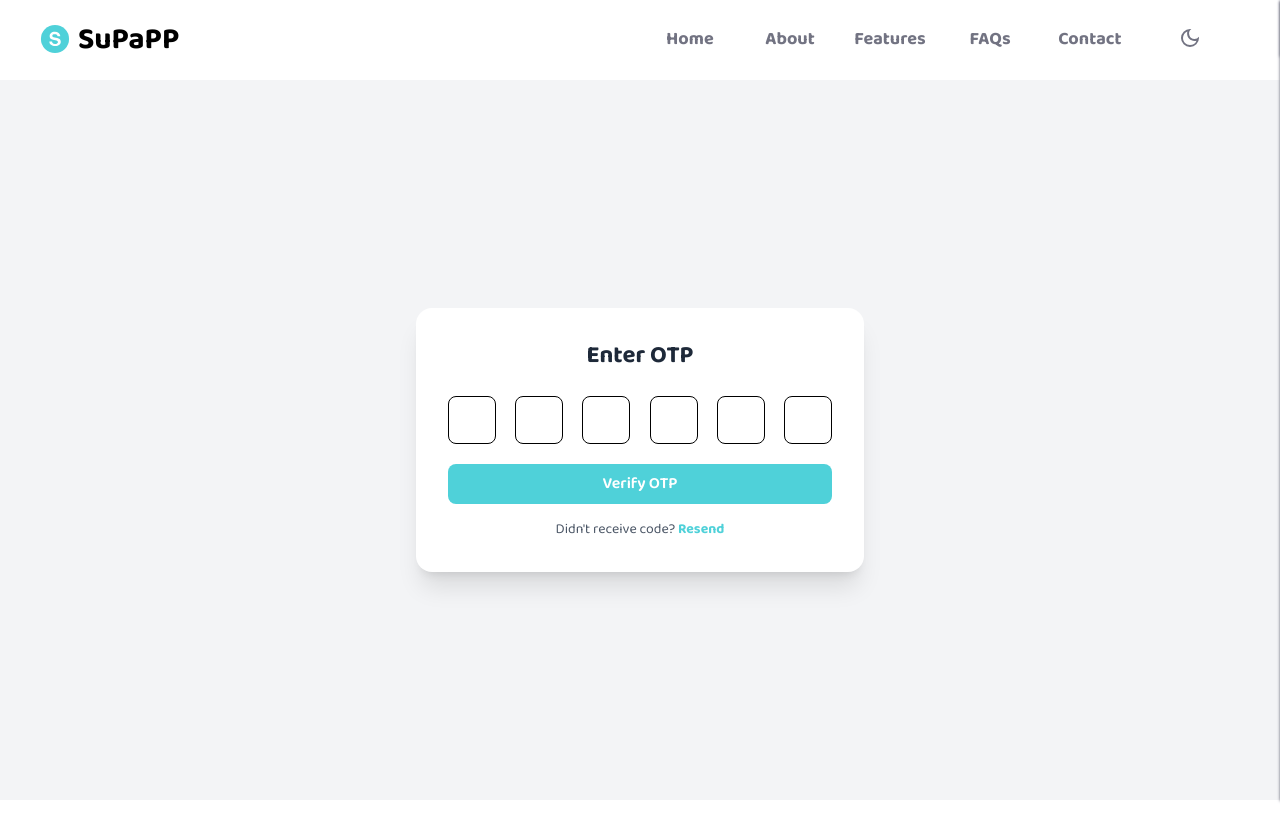
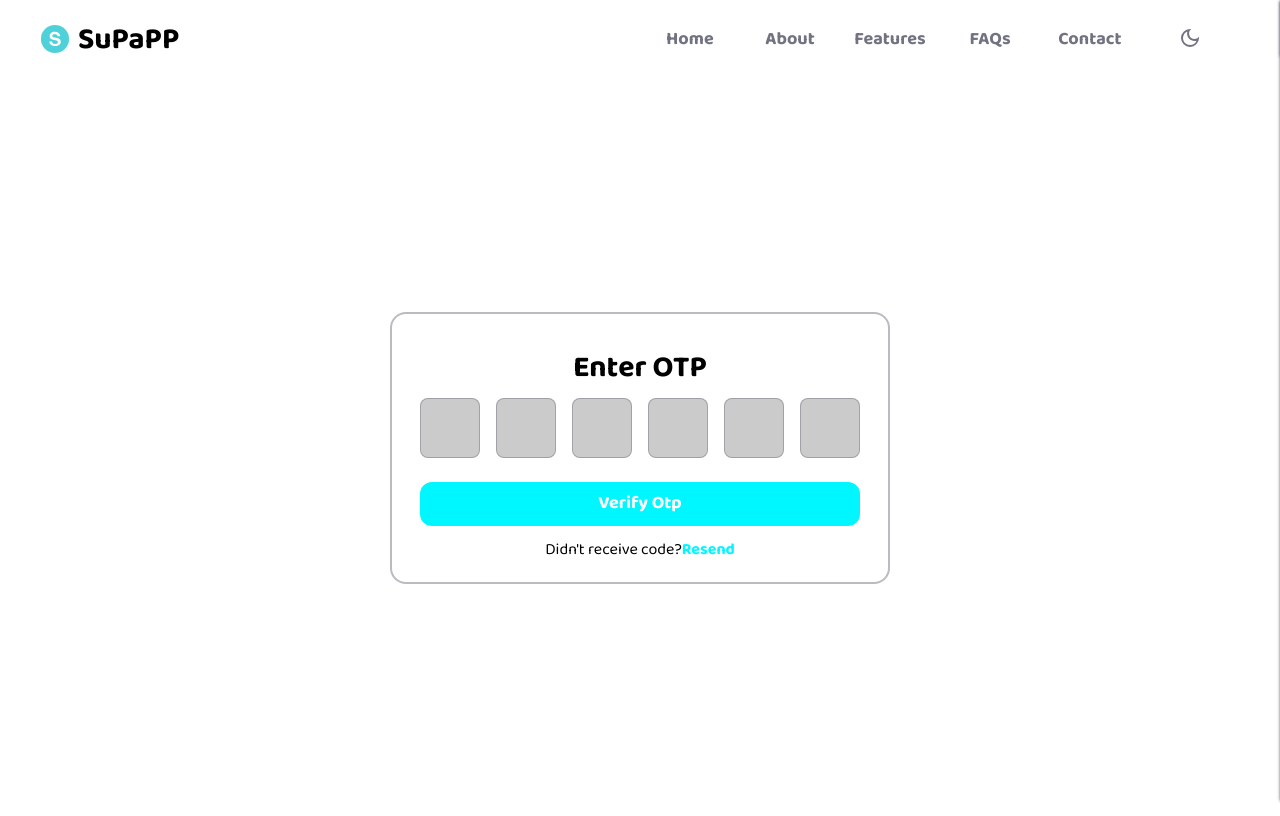
Before and after one commit to akshajrawat/SuPaPP__StudySmart, a React (Vite) app in the folder Frontend/: page /auth/otp in a window 1280 px wide. Built offline with nearby package versions, Linux system fonts and the light colour scheme.

Commit message:
Added otp login logic

```diff
--- a/Frontend/src/Layout/Main/MainLayout.jsx
+++ b/Frontend/src/Layout/Main/MainLayout.jsx
@@ -8,7 +8,7 @@ const MainLayout = () => {
   return (
     <div
       id="Home"
-      className="relative min-h-[100vh] max-w-[100vw] dark:bg-[#0a081f] md:px-7 xl:px-40 "
+      className="relative min-h-[100vh] max-w-* dark:bg-[#0a081f] md:px-7 xl:px-40 "
     >
       <Navbar />
       <main className="xl:px-5 overflow-hidden">
--- a/Frontend/src/Pages/AuthPages/Otp.jsx
+++ b/Frontend/src/Pages/AuthPages/Otp.jsx
@@ -1,45 +1,101 @@
-import React from "react";
+import React, { useEffect, useRef } from "react";
+import { useState } from "react";
+import { Link } from "react-router-dom";
 
 const Otp = () => {
+  const [otp, setOtp] = useState(Array(6).fill(""));
+
+  const inputRef = useRef([]);
+
+  useEffect(() => {
+    if (inputRef.current[0]) {
+      inputRef.current[0].focus();
+    }
+  }, []);
+
+  console.log(inputRef);
+
+  const handleChange = (e, index) => {
+    const value = e.target.value;
+
+    if (isNaN(value)) return;
+
+    const newOtp = [...otp];
+
+    newOtp[index] = value.slice(-1);
+
+    setOtp(newOtp);
+
+    if (value && index < 5 && inputRef.current[index + 1]) {
+      inputRef.current[index + 1].focus();
+    }
+    console.log(otp);
+  };
+
+  const handleClick = (params) => {};
+
+  const handleKeyDown = (e, index) => {
+    if (e.key === "Backspace") {
+      const newOtp = [...otp];
+
+      if (newOtp[index]) {
+        newOtp[index] = "";
+        setOtp(newOtp);
+      }
+
+      if (index > 0 && inputRef.current[index - 1]) {
+        inputRef.current[index - 1].focus();
+      }
+    }
+    console.log(otp);
+  };
+
+  const handleSubmit = (e) => {
+    e.preventDefault();
+  };
+
   return (
-    <div className="min-h-[90vh] flex items-center justify-center bg-gray-100 dark:bg-[#0a081f] px-4">
-      <div className="w-full max-w-md bg-white dark:bg-[#1a1a2e] p-8 rounded-2xl shadow-xl">
-        <h2 className="text-2xl font-bold mb-6 text-center text-gray-800 dark:text-white">
+    <div className="text-white flex justify-center items-center h-[calc(100vh-64px)] max-w-* px-3">
+      <form
+        className="bg-[#ffffff18] backdrop:blur-3xl rounded-2xl max-w-sm md:max-w-xl xl:max-w-2xl flex flex-col items-center gap-3 px-3 md:px-7 py-5 border-2 border-[#7273827d] dark:border-0"
+        onSubmit={handleSubmit}
+      >
+        <h1 className="text-3xl md:text-3xl text-black dark:text-white font-bold flex justify-center mt-4">
           Enter OTP
-        </h2>
-
-        <form className="space-y-5">
-          {/* OTP Input (6 boxes) */}
-          <div className="flex justify-between gap-2">
-            {Array.from({ length: 6 }).map((_, index) => (
+        </h1>
+        <div className="w-full flex justify-around items-center gap-4">
+          {otp.map((value, index) => {
+            return (
               <input
+                className="dark:bg-[#00000061] bg-[#4a4a4a49] h-[40px] w-[40px] md:w-[60px] md:h-[60px] rounded-lg outline-none border border-[#7273827d] pl-4 md:pl-6 md:text-lg"
+                ref={(input) => (inputRef.current[index] = input)}
                 key={index}
-                maxLength={1}
                 type="text"
-                className="w-12 h-12 text-center text-xl border rounded-lg dark:border-gray-600 focus:outline-none focus:ring-2 focus:ring-blue-500 dark:bg-[#0f0f1c] dark:text-white"
+                value={otp[index]}
+                onClick={(e) => handleClick(e, index)}
+                onChange={(e) => handleChange(e, index)}
+                onKeyDown={(e) => handleKeyDown(e, index)}
               />
-            ))}
-          </div>
-
-          {/* Submit */}
-          <button
-            type="submit"
-            className="w-full bg-[#4fd1d9] hover:bg-[#417678] text-white font-semibold py-2 px-4 rounded-lg transition duration-200"
-          >
-            Verify OTP
-          </button>
-        </form>
-
-        {/* Info */}
-        <p className="text-center mt-4 text-sm text-gray-600 dark:text-gray-400">
-          Didn't receive code?{" "}
-          <a href="#" className="text-[#4fd1d9] font-bold hover:underline">
+            );
+          })}
+        </div>
+        <button className="bg-[#00f7ff] hover:bg-[#6fcacd] active:bg-[#29888b] w-[100%] mt-3 py-2 rounded-xl font-bold text-lg">
+          Verify Otp
+        </button>
+        <div>
+          <span className="text-black dark:text-white">
+            Didn't receive code?
+          </span>
+          <Link className="text-[#00f7ff] font-bold hover:text-[#6fcacd] active:text-[#29888b]">
             Resend
-          </a>
-        </p>
-      </div>
+          </Link>
+        </div>
+      </form>
     </div>
   );
 };
 
 export default Otp;
+
+// #417678
+// #727382
--- a/Frontend/src/Pages/AuthPages/Register.jsx
+++ b/Frontend/src/Pages/AuthPages/Register.jsx
@@ -1,7 +1,79 @@
-import React from "react";
+import React, { useState } from "react";
 import { Link } from "react-router-dom";
+import axios from "axios";
+import { useNavigate } from "react-router-dom";
+import { ErrorMessage, LoadingSpinner } from "../../Components/Ui/Messages";
 
 const Register = () => {
+  // defining
+  const navigate = useNavigate();
+  const [loading, setLoading] = useState(false);
+
+  const [error, setError] = useState({
+    error: "",
+    status: false,
+  });
+  const [user, setUser] = useState({
+    username: "",
+    email: "",
+    password: "",
+  });
+
+  // funtion which handle change of input
+  const handleChange = (e) => {
+    setUser((prev) => ({
+      ...prev,
+      [e.target.name]: e.target.value,
+    }));
+    console.log(user);
+  };
+
+  // handling the submition of the form
+
+  const handleSubmit = async (e) => {
+    e.preventDefault();
+    setLoading(true);
+    setError({
+      error: "",
+      status: false,
+    });
+
+    // throws error if any of the field is missing
+    if (!user.username || !user.email || !user.password) {
+      setLoading(false);
+      setError({
+        error: "All fields are mandatory",
+        status: true,
+      });
+    }
+
+    // sending post request
+    try {
+      const response = await axios.post(
+        "http://localhost:3000/SuPaPP/auth/register",
+        user
+      );
+      setLoading(false);
+      localStorage.setItem("email", email);
+      setUser({ username: "", email: "", password: "" });
+      if (response.status === 201) {
+        navigate("/auth/otp");
+      } else {
+        setError({
+          error: response.data.message || "Failed to send message",
+          status: true,
+        });
+        throw new Error(response.data.message);
+      }
+    } catch (error) {
+      setLoading(false);
+      setError({
+        error: error.response?.data?.message || "Something went wrong!",
+        status: true,
+      });
+    }
+  };
+
   return (
     <div className="min-h-[90vh] flex items-center justify-center bg-gray-100 dark:bg-[#0a081f] px-4">
       <div className="w-full max-w-md bg-white dark:bg-[#1a1a2e] p-8 rounded-2xl shadow-xl">
@@ -9,7 +81,7 @@ const Register = () => {
           Create an Account
         </h2>
 
-        <form className="space-y-5">
+        <form onSubmit={handleSubmit} className="space-y-5">
           {/* Username */}
           <div>
             <label
@@ -20,8 +92,10 @@ const Register = () => {
             </label>
             <input
               type="text"
-              id="username"
+              name="username"
               placeholder="Enter username"
+              value={user.username}
+              onChange={handleChange}
               className="w-full px-4 py-2 rounded-lg border dark:border-gray-600 focus:outline-none focus:ring-2 focus:ring-blue-500 dark:bg-[#0f0f1c] dark:text-white"
             />
           </div>
@@ -36,8 +110,10 @@ const Register = () => {
             </label>
             <input
               type="email"
-              id="email"
+              name="email"
               placeholder="Enter email"
+              value={user.email}
+              onChange={handleChange}
               className="w-full px-4 py-2 rounded-lg border dark:border-gray-600 focus:outline-none focus:ring-2 focus:ring-blue-500 dark:bg-[#0f0f1c] dark:text-white"
             />
           </div>
@@ -52,8 +128,10 @@ const Register = () => {
             </label>
             <input
               type="password"
-              id="password"
+              name="password"
               placeholder="Enter password"
+              value={user.password}
+              onChange={handleChange}
               className="w-full px-4 py-2 rounded-lg border dark:border-gray-600 focus:outline-none focus:ring-2 focus:ring-blue-500 dark:bg-[#0f0f1c] dark:text-white"
             />
           </div>
@@ -65,6 +143,8 @@ const Register = () => {
           >
             Register
           </button>
+          {error.status && <ErrorMessage message={error.error} />}
+          {loading && <LoadingSpinner />}
         </form>
 
         {/* Optional link */}
--- a/Frontend/src/Pages/LandingPage/Comps/ContactMe.jsx
+++ b/Frontend/src/Pages/LandingPage/Comps/ContactMe.jsx
@@ -34,7 +34,7 @@ const ContactMe = () => {
 
   // handling the submition of the form
 
-  const handleSubit = async (e) => {
+  const handleSubmit = async (e) => {
     e.preventDefault();
     setLoading(true);
     setSuccess({
@@ -44,6 +44,7 @@ const ContactMe = () => {
 
     // throws error if any of the field is missing
     if (!user.name || !user.email || !user.message) {
+      setLoading(false);
       setError({
         error: "All fields are mandatory",
         status: true,
@@ -97,7 +98,7 @@ const ContactMe = () => {
       {/* Contact form start */}
       <div className="bg-[#dfdfdf44] dark:bg-[#151630] w-full rounded-2xl border-2 border-[#7273825e] px-3 pt-10 pb-6 mt-5">
         <form
-          onSubmit={handleSubit}
+          onSubmit={handleSubmit}
           className="w-full flex flex-col gap-4 text-[#707070] dark:text-[#b9b9ba] px-2"
         >
           <div className="flex flex-col gap-2">
```
